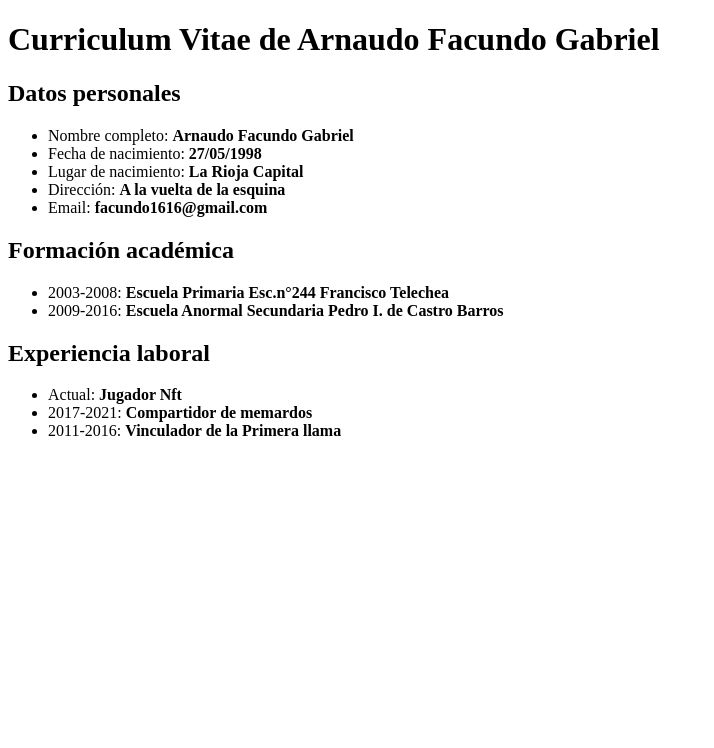
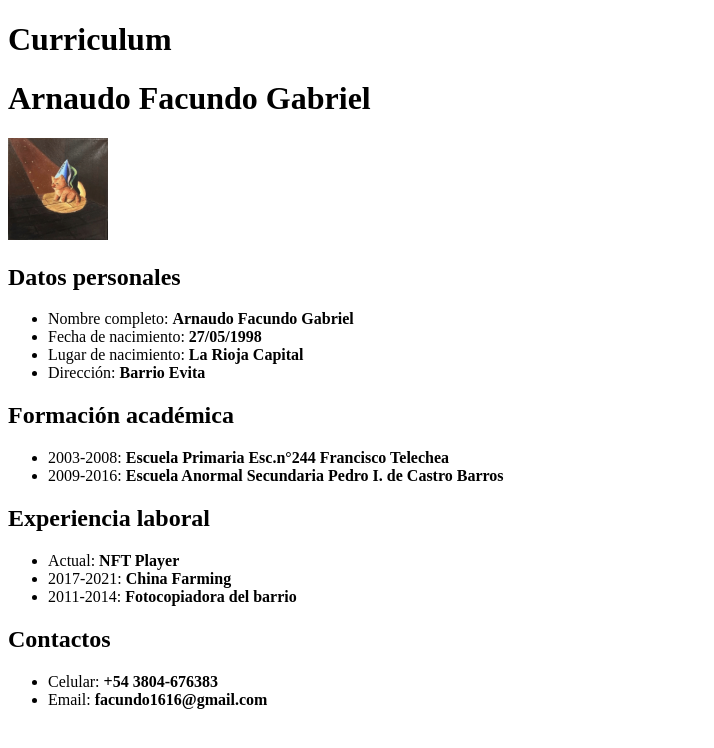
Before and after one commit to Arnaudo0/Arnaudo0.github.io, a plain HTML site: page index.html in a window 1280 px wide. Shown: the whole page, without its empty margins (0-714 px from the left). Drawn offline with Linux system fonts and the light colour scheme.

Commit message:
Muchos cambios y una foto

```diff
--- a/index.html
+++ b/index.html
@@ -4,16 +4,17 @@
 <title>Curriculum Vitae Arnaudo Facundo Gabriel</title>
 </head>
 <body>
-
-<h1>Curriculum Vitae de Arnaudo Facundo Gabriel</h1>
+<h1>Curriculum</h1>
+<h1>Arnaudo Facundo Gabriel</h1>
+    <img src="Logo.png" alt="logo" class="logo" width="100px">
 
 <h2>Datos personales</h2>
 <ul>
 <li>Nombre completo:  <strong>Arnaudo Facundo Gabriel</strong></li>
 <li>Fecha de nacimiento: <strong>27/05/1998</strong></li>
 <li>Lugar de nacimiento:  <strong>La Rioja Capital</strong></li>
-<li>Dirección:  <strong>A la vuelta de la esquina</strong></li>
-<li>Email: <strong>facundo1616@gmail.com</strong></li>
+<li>Dirección:  <strong>Barrio Evita</strong></li>
+
 </ul>
 
 <h2>Formación académica</h2>
@@ -24,10 +25,14 @@
 
 <h2>Experiencia laboral</h2>
 <ul>
-<li>Actual: <strong>Jugador Nft</strong></li>
-<li>2017-2021: <strong>Compartidor de memardos</strong></li>
-<li>2011-2016: <strong>Vinculador de la Primera llama</strong></li>
+<li>Actual: <strong>NFT Player</strong></li>
+<li>2017-2021: <strong>China Farming</strong></li>
+<li>2011-2014: <strong>Fotocopiadora del barrio</strong></li>
 </ul>
-
+<h2>Contactos</h2>
+<ul>
+    <li>Celular: <strong>+54 3804-676383</strong></li>
+    <li>Email: <strong>facundo1616@gmail.com</strong></li>
+</ul>
 </body>
 </html>
```
Also changed, not shown: Logo.png (added).
